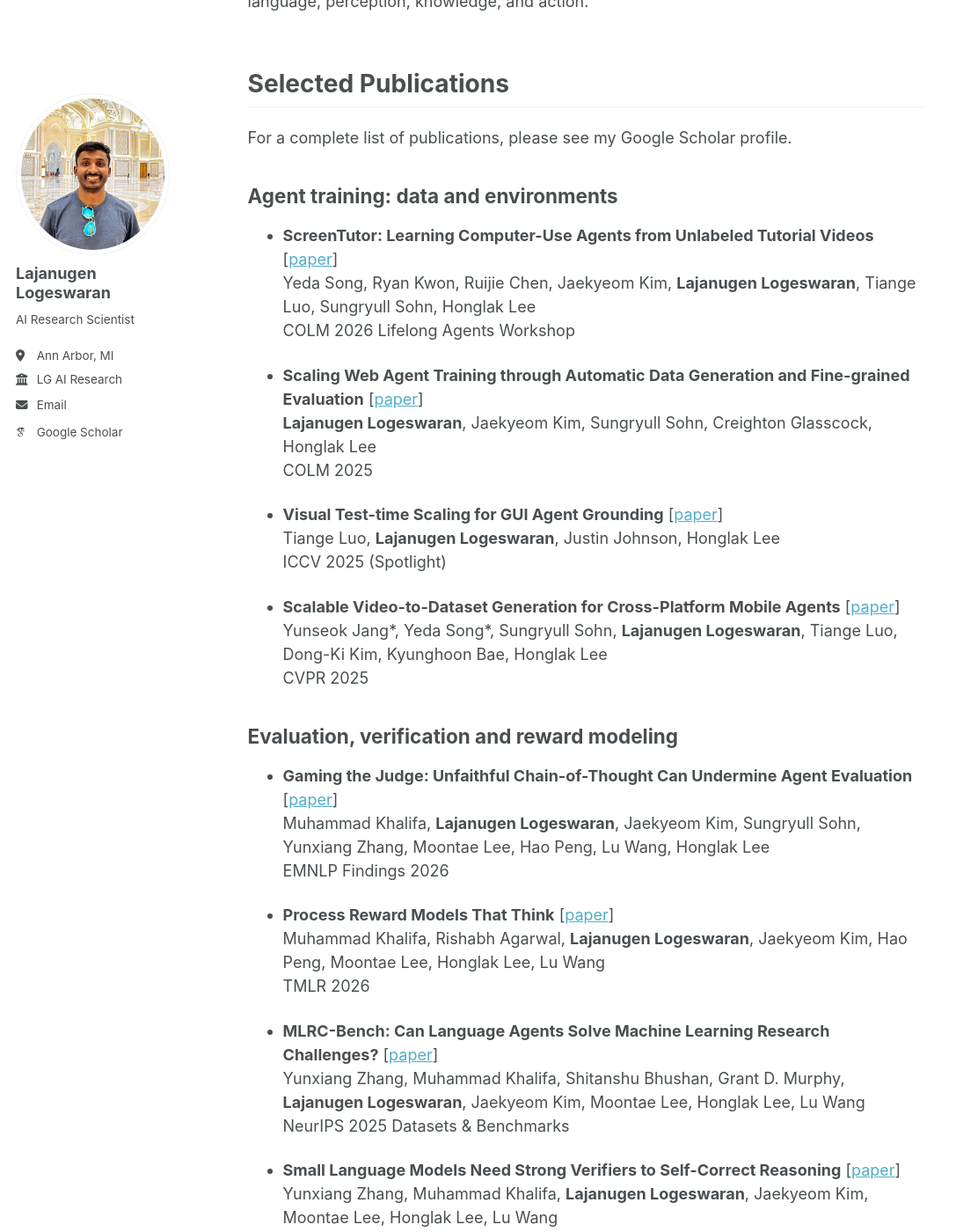
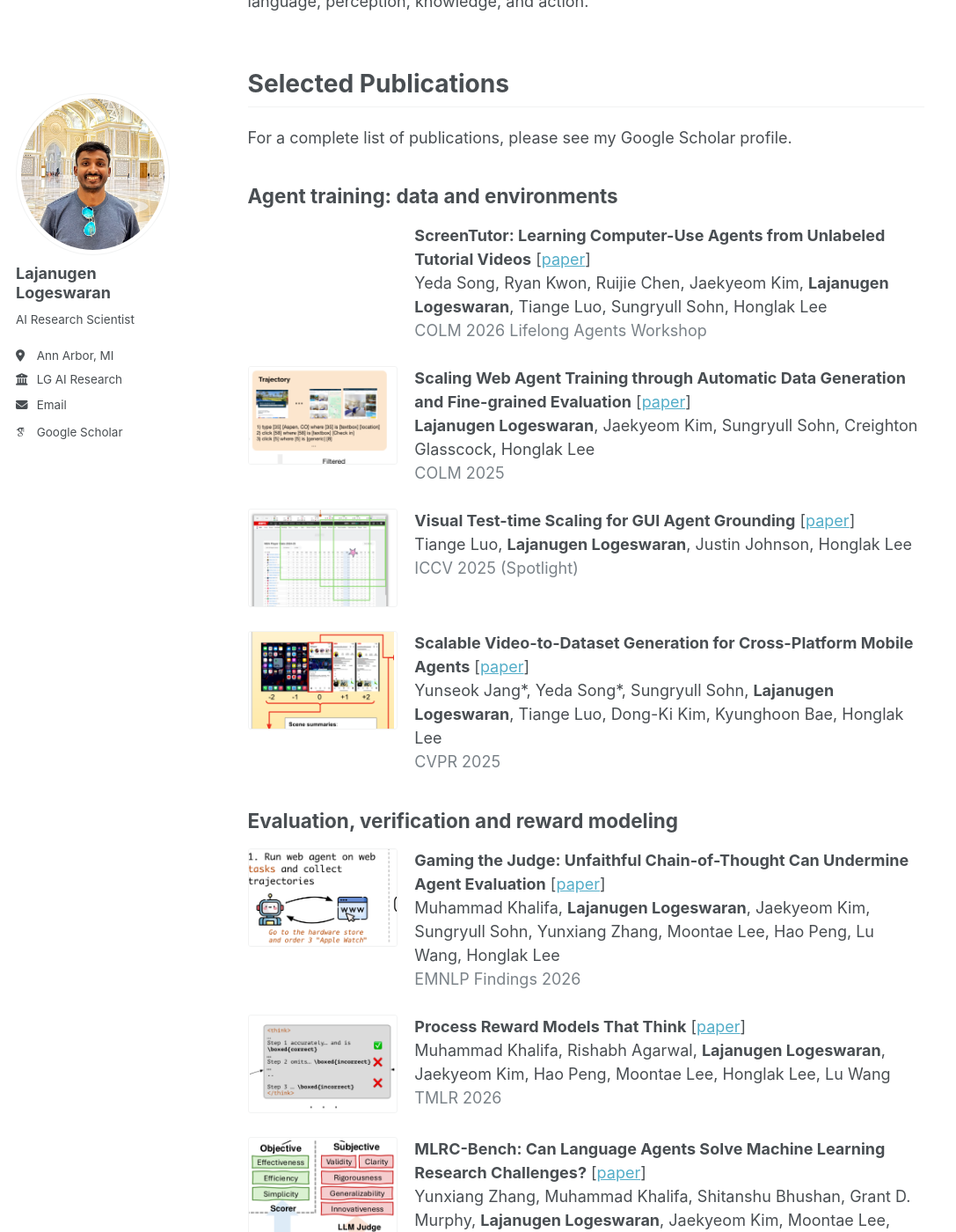
Before and after one commit to lajanugen/lajanugen.github.io, a Jekyll site: the page built from _pages/about.md, in a window 1280 px wide and 1400 px high, scrolled down 344 px. Shown: the whole window at 88% size, without its empty margins (0-1087 px from the left). Built offline with Jekyll 4.4.1, drawn with Linux system fonts in a browser that asks for light colours; some web fonts are replaced.

Commit message:
Add figure thumbnails to the publication list
Give each paper a cropped detail from its own Figure 1, rather than the
whole figure shrunk down, which at this size reads as texture instead of
information.

Figures come from arXiv's HTML renderings, which expose the source image
files; Few-shot Subgoal Planning has no arXiv HTML, so its thumbnail is
cropped from the rendered first page of the ACL PDF. GRACE uses its
method figure rather than its Figure 1, which is a text table and does
not survive being shrunk.

Four papers have no thumbnail: ScreenTutor, whose PDF is not reachable
on OpenReview, and the zeshel, style-transfer and sentence-representation
papers, which predate arXiv HTML conversion. Those keep an empty box of
the same width so the text column stays aligned.

Co-Authored-By: Claude Opus 5 <noreply@anthropic.com>
Claude-Session: https://claude.ai/code/session_01DHcYWvnM8a3i2AfgvmikJN

```diff
--- a/_pages/about.md
+++ b/_pages/about.md
@@ -18,67 +18,135 @@ For a complete list of publications, please see my Google Scholar profile.
 
 #### Agent training: data and environments
 
-- **ScreenTutor: Learning Computer-Use Agents from Unlabeled Tutorial Videos** \[[paper](https://openreview.net/forum?id=KBlvLk4DBF)\]
-  Yeda Song, Ryan Kwon, Ruijie Chen, Jaekyeom Kim, **Lajanugen Logeswaran**, Tiange Luo, Sungryull Sohn, Honglak Lee
-  COLM 2026 Lifelong Agents Workshop
-
-- **Scaling Web Agent Training through Automatic Data Generation and Fine-grained Evaluation** \[[paper](https://arxiv.org/pdf/2602.12544)\]
-  **Lajanugen Logeswaran**, Jaekyeom Kim, Sungryull Sohn, Creighton Glasscock, Honglak Lee
-  COLM 2025
-
-- **Visual Test-time Scaling for GUI Agent Grounding** \[[paper](https://arxiv.org/pdf/2505.00684)\]
-  Tiange Luo, **Lajanugen Logeswaran**, Justin Johnson, Honglak Lee
-  ICCV 2025 (Spotlight)
-
-- **Scalable Video-to-Dataset Generation for Cross-Platform Mobile Agents** \[[paper](https://arxiv.org/pdf/2505.12632)\]
-  Yunseok Jang\*, Yeda Song\*, Sungryull Sohn, **Lajanugen Logeswaran**, Tiange Luo, Dong-Ki Kim, Kyunghoon Bae, Honglak Lee
-  CVPR 2025
+<ul class="pub-list">
+  <li class="pub">
+    <span class="pub-thumb pub-thumb--none"></span>
+    <div class="pub-body">
+      <span class="pub-title"><strong>ScreenTutor: Learning Computer-Use Agents from Unlabeled Tutorial Videos</strong> [<a href="https://openreview.net/forum?id=KBlvLk4DBF">paper</a>]</span><br>
+      Yeda Song, Ryan Kwon, Ruijie Chen, Jaekyeom Kim, <strong>Lajanugen Logeswaran</strong>, Tiange Luo, Sungryull Sohn, Honglak Lee<br>
+      <span class="pub-venue">COLM 2026 Lifelong Agents Workshop</span>
+    </div>
+  </li>
+  <li class="pub">
+    <img class="pub-thumb" src="/images/papers/webagent.png" alt="">
+    <div class="pub-body">
+      <span class="pub-title"><strong>Scaling Web Agent Training through Automatic Data Generation and Fine-grained Evaluation</strong> [<a href="https://arxiv.org/pdf/2602.12544">paper</a>]</span><br>
+      <strong>Lajanugen Logeswaran</strong>, Jaekyeom Kim, Sungryull Sohn, Creighton Glasscock, Honglak Lee<br>
+      <span class="pub-venue">COLM 2025</span>
+    </div>
+  </li>
+  <li class="pub">
+    <img class="pub-thumb" src="/images/papers/gui-grounding.png" alt="">
+    <div class="pub-body">
+      <span class="pub-title"><strong>Visual Test-time Scaling for GUI Agent Grounding</strong> [<a href="https://arxiv.org/pdf/2505.00684">paper</a>]</span><br>
+      Tiange Luo, <strong>Lajanugen Logeswaran</strong>, Justin Johnson, Honglak Lee<br>
+      <span class="pub-venue">ICCV 2025 (Spotlight)</span>
+    </div>
+  </li>
+  <li class="pub">
+    <img class="pub-thumb" src="/images/papers/video2dataset.png" alt="">
+    <div class="pub-body">
+      <span class="pub-title"><strong>Scalable Video-to-Dataset Generation for Cross-Platform Mobile Agents</strong> [<a href="https://arxiv.org/pdf/2505.12632">paper</a>]</span><br>
+      Yunseok Jang*, Yeda Song*, Sungryull Sohn, <strong>Lajanugen Logeswaran</strong>, Tiange Luo, Dong-Ki Kim, Kyunghoon Bae, Honglak Lee<br>
+      <span class="pub-venue">CVPR 2025</span>
+    </div>
+  </li>
+</ul>
 
 #### Evaluation, verification and reward modeling
 
-- **Gaming the Judge: Unfaithful Chain-of-Thought Can Undermine Agent Evaluation** \[[paper](https://arxiv.org/pdf/2601.14691)\]
-  Muhammad Khalifa, **Lajanugen Logeswaran**, Jaekyeom Kim, Sungryull Sohn, Yunxiang Zhang, Moontae Lee, Hao Peng, Lu Wang, Honglak Lee
-  EMNLP Findings 2026
-
-- **Process Reward Models That Think** \[[paper](https://arxiv.org/pdf/2504.16828)\]
-  Muhammad Khalifa, Rishabh Agarwal, **Lajanugen Logeswaran**, Jaekyeom Kim, Hao Peng, Moontae Lee, Honglak Lee, Lu Wang
-  TMLR 2026
-
-- **MLRC-Bench: Can Language Agents Solve Machine Learning Research Challenges?** \[[paper](https://arxiv.org/pdf/2504.09702)\]
-  Yunxiang Zhang, Muhammad Khalifa, Shitanshu Bhushan, Grant D. Murphy, **Lajanugen Logeswaran**, Jaekyeom Kim, Moontae Lee, Honglak Lee, Lu Wang
-  NeurIPS 2025 Datasets & Benchmarks
-
-- **Small Language Models Need Strong Verifiers to Self-Correct Reasoning** \[[paper](https://arxiv.org/pdf/2404.17140)\]
-  Yunxiang Zhang, Muhammad Khalifa, **Lajanugen Logeswaran**, Jaekyeom Kim, Moontae Lee, Honglak Lee, Lu Wang
-  ACL Findings 2024
-
-- **GRACE: Discriminator-Guided Chain-of-Thought Reasoning** \[[paper](https://aclanthology.org/2023.findings-emnlp.1022.pdf)\]
-  Muhammad Khalifa, **Lajanugen Logeswaran**, Moontae Lee, Honglak Lee, Lu Wang
-  EMNLP Findings 2023
+<ul class="pub-list">
+  <li class="pub">
+    <img class="pub-thumb" src="/images/papers/gaming-judge.png" alt="">
+    <div class="pub-body">
+      <span class="pub-title"><strong>Gaming the Judge: Unfaithful Chain-of-Thought Can Undermine Agent Evaluation</strong> [<a href="https://arxiv.org/pdf/2601.14691">paper</a>]</span><br>
+      Muhammad Khalifa, <strong>Lajanugen Logeswaran</strong>, Jaekyeom Kim, Sungryull Sohn, Yunxiang Zhang, Moontae Lee, Hao Peng, Lu Wang, Honglak Lee<br>
+      <span class="pub-venue">EMNLP Findings 2026</span>
+    </div>
+  </li>
+  <li class="pub">
+    <img class="pub-thumb" src="/images/papers/prm.png" alt="">
+    <div class="pub-body">
+      <span class="pub-title"><strong>Process Reward Models That Think</strong> [<a href="https://arxiv.org/pdf/2504.16828">paper</a>]</span><br>
+      Muhammad Khalifa, Rishabh Agarwal, <strong>Lajanugen Logeswaran</strong>, Jaekyeom Kim, Hao Peng, Moontae Lee, Honglak Lee, Lu Wang<br>
+      <span class="pub-venue">TMLR 2026</span>
+    </div>
+  </li>
+  <li class="pub">
+    <img class="pub-thumb" src="/images/papers/mlrc-bench.png" alt="">
+    <div class="pub-body">
+      <span class="pub-title"><strong>MLRC-Bench: Can Language Agents Solve Machine Learning Research Challenges?</strong> [<a href="https://arxiv.org/pdf/2504.09702">paper</a>]</span><br>
+      Yunxiang Zhang, Muhammad Khalifa, Shitanshu Bhushan, Grant D. Murphy, <strong>Lajanugen Logeswaran</strong>, Jaekyeom Kim, Moontae Lee, Honglak Lee, Lu Wang<br>
+      <span class="pub-venue">NeurIPS 2025 Datasets & Benchmarks</span>
+    </div>
+  </li>
+  <li class="pub">
+    <img class="pub-thumb" src="/images/papers/verifiers.png" alt="">
+    <div class="pub-body">
+      <span class="pub-title"><strong>Small Language Models Need Strong Verifiers to Self-Correct Reasoning</strong> [<a href="https://arxiv.org/pdf/2404.17140">paper</a>]</span><br>
+      Yunxiang Zhang, Muhammad Khalifa, <strong>Lajanugen Logeswaran</strong>, Jaekyeom Kim, Moontae Lee, Honglak Lee, Lu Wang<br>
+      <span class="pub-venue">ACL Findings 2024</span>
+    </div>
+  </li>
+  <li class="pub">
+    <img class="pub-thumb" src="/images/papers/grace.png" alt="">
+    <div class="pub-body">
+      <span class="pub-title"><strong>GRACE: Discriminator-Guided Chain-of-Thought Reasoning</strong> [<a href="https://aclanthology.org/2023.findings-emnlp.1022.pdf">paper</a>]</span><br>
+      Muhammad Khalifa, <strong>Lajanugen Logeswaran</strong>, Moontae Lee, Honglak Lee, Lu Wang<br>
+      <span class="pub-venue">EMNLP Findings 2023</span>
+    </div>
+  </li>
+</ul>
 
 #### Planning and reasoning
 
-- **AutoGuide: Automated Generation and Selection of Context-Aware Guidelines for Large Language Model Agents** \[[paper](https://arxiv.org/pdf/2403.08978)\]
-  Yao Fu, Dong-Ki Kim, Jaekyeom Kim, Sungryull Sohn, **Lajanugen Logeswaran**, Kyunghoon Bae, Honglak Lee
-  NeurIPS 2024
-
-- **Few-shot Subgoal Planning with Language Models** \[[paper](https://aclanthology.org/2022.naacl-main.402.pdf)\]
-  **Lajanugen Logeswaran**, Yao Fu, Moontae Lee, Honglak Lee
-  NAACL 2022
+<ul class="pub-list">
+  <li class="pub">
+    <img class="pub-thumb" src="/images/papers/autoguide.png" alt="">
+    <div class="pub-body">
+      <span class="pub-title"><strong>AutoGuide: Automated Generation and Selection of Context-Aware Guidelines for Large Language Model Agents</strong> [<a href="https://arxiv.org/pdf/2403.08978">paper</a>]</span><br>
+      Yao Fu, Dong-Ki Kim, Jaekyeom Kim, Sungryull Sohn, <strong>Lajanugen Logeswaran</strong>, Kyunghoon Bae, Honglak Lee<br>
+      <span class="pub-venue">NeurIPS 2024</span>
+    </div>
+  </li>
+  <li class="pub">
+    <img class="pub-thumb" src="/images/papers/subgoal.png" alt="">
+    <div class="pub-body">
+      <span class="pub-title"><strong>Few-shot Subgoal Planning with Language Models</strong> [<a href="https://aclanthology.org/2022.naacl-main.402.pdf">paper</a>]</span><br>
+      <strong>Lajanugen Logeswaran</strong>, Yao Fu, Moontae Lee, Honglak Lee<br>
+      <span class="pub-venue">NAACL 2022</span>
+    </div>
+  </li>
+</ul>
 
 #### Unsupervised and few-shot learning
 
-- **Zero-Shot Entity Linking by Reading Entity Descriptions** \[[paper](https://aclanthology.org/P19-1335.pdf)\]
-  **Lajanugen Logeswaran**, Ming-Wei Chang, Kenton Lee, Kristina Toutanova, Jacob Devlin, Honglak Lee
-  ACL 2019 (**Best Paper Nomination**)
-
-- **Content Preserving Text Generation with Attribute Controls** \[[paper](https://arxiv.org/pdf/1811.01135)\]
-  **Lajanugen Logeswaran**, Honglak Lee, Samy Bengio
-  NeurIPS 2018
-
-- **An Efficient Framework for Learning Sentence Representations** \[[paper](https://arxiv.org/pdf/1803.02893)\]
-  **Lajanugen Logeswaran**, Honglak Lee
-  ICLR 2018
+<ul class="pub-list">
+  <li class="pub">
+    <span class="pub-thumb pub-thumb--none"></span>
+    <div class="pub-body">
+      <span class="pub-title"><strong>Zero-Shot Entity Linking by Reading Entity Descriptions</strong> [<a href="https://aclanthology.org/P19-1335.pdf">paper</a>]</span><br>
+      <strong>Lajanugen Logeswaran</strong>, Ming-Wei Chang, Kenton Lee, Kristina Toutanova, Jacob Devlin, Honglak Lee<br>
+      <span class="pub-venue">ACL 2019 (<strong>Best Paper Nomination</strong>)</span>
+    </div>
+  </li>
+  <li class="pub">
+    <span class="pub-thumb pub-thumb--none"></span>
+    <div class="pub-body">
+      <span class="pub-title"><strong>Content Preserving Text Generation with Attribute Controls</strong> [<a href="https://arxiv.org/pdf/1811.01135">paper</a>]</span><br>
+      <strong>Lajanugen Logeswaran</strong>, Honglak Lee, Samy Bengio<br>
+      <span class="pub-venue">NeurIPS 2018</span>
+    </div>
+  </li>
+  <li class="pub">
+    <span class="pub-thumb pub-thumb--none"></span>
+    <div class="pub-body">
+      <span class="pub-title"><strong>An Efficient Framework for Learning Sentence Representations</strong> [<a href="https://arxiv.org/pdf/1803.02893">paper</a>]</span><br>
+      <strong>Lajanugen Logeswaran</strong>, Honglak Lee<br>
+      <span class="pub-venue">ICLR 2018</span>
+    </div>
+  </li>
+</ul>
 
 ### Professional Experience
 
--- a/assets/css/main.scss
+++ b/assets/css/main.scss
@@ -77,3 +77,50 @@
     object-position: left center;
   }
 }
+
+/* Publication list with figure thumbnails.
+   Entries without a figure keep an empty box of the same width so the
+   text column stays aligned down the whole list. */
+.pub-list {
+  margin-left: 0;
+  padding-left: 0;
+  list-style: none;
+}
+
+.pub {
+  display: flex;
+  align-items: flex-start;
+  gap: 1.1em;
+  margin-bottom: 1.5em;
+}
+
+.pub-thumb {
+  flex: 0 0 170px;
+  width: 170px;
+  height: 112px;
+  object-fit: contain;
+  background: $background-color;
+  border: 1px solid $border-color;
+  border-radius: 3px;
+}
+
+.pub-thumb--none {
+  display: block;
+  border-color: transparent;
+  background: transparent;
+}
+
+.pub-body {
+  flex: 1 1 auto;
+  min-width: 0;
+}
+
+.pub-venue {
+  color: $gray;
+}
+
+@media (max-width: 600px) {
+  .pub { display: block; }
+  .pub-thumb { margin-bottom: 0.6em; }
+  .pub-thumb--none { display: none; }
+}
```
Also changed, not shown: images/papers/autoguide.png (added), images/papers/gaming-judge.png (added), images/papers/grace.png (added), images/papers/gui-grounding.png (added), images/papers/mlrc-bench.png (added), images/papers/prm.png (added), images/papers/subgoal.png (added), images/papers/verifiers.png (added), images/papers/video2dataset.png (added), images/papers/webagent.png (added).
